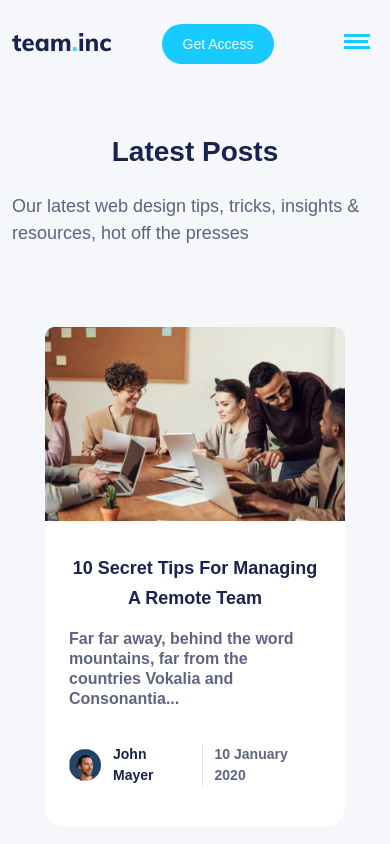
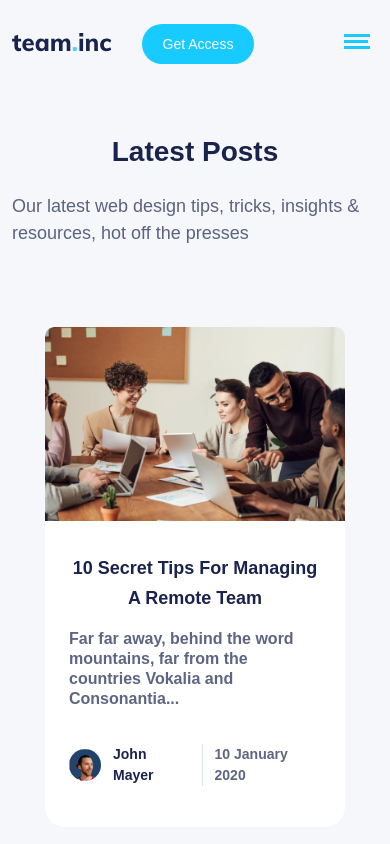
Before and after one commit to nad388/team, a website: page src/pages/blog.html in a window 390 px wide. Shown: the top 844 px of the page. Drawn offline with nearby package versions, Linux system fonts and the light colour scheme; files that its build step writes are made by us from their sources; files whose address does not match are found by name; a web font is replaced by a local one.

Commit message:
corret posts button ml

```diff
--- a/src/sass/blocks/_media.scss
+++ b/src/sass/blocks/_media.scss
@@ -185,6 +185,9 @@
     .blog .posts__user-date_fz18 {
         font-size: 14px;
     }
+    .blog__menu .btn_blue {
+        margin-left: 30px;
+    }
 }
 
 @media (max-width: 577px) {
```
Also changed, not shown: dist/css/style.min.css, dist/page1.html (deleted).
